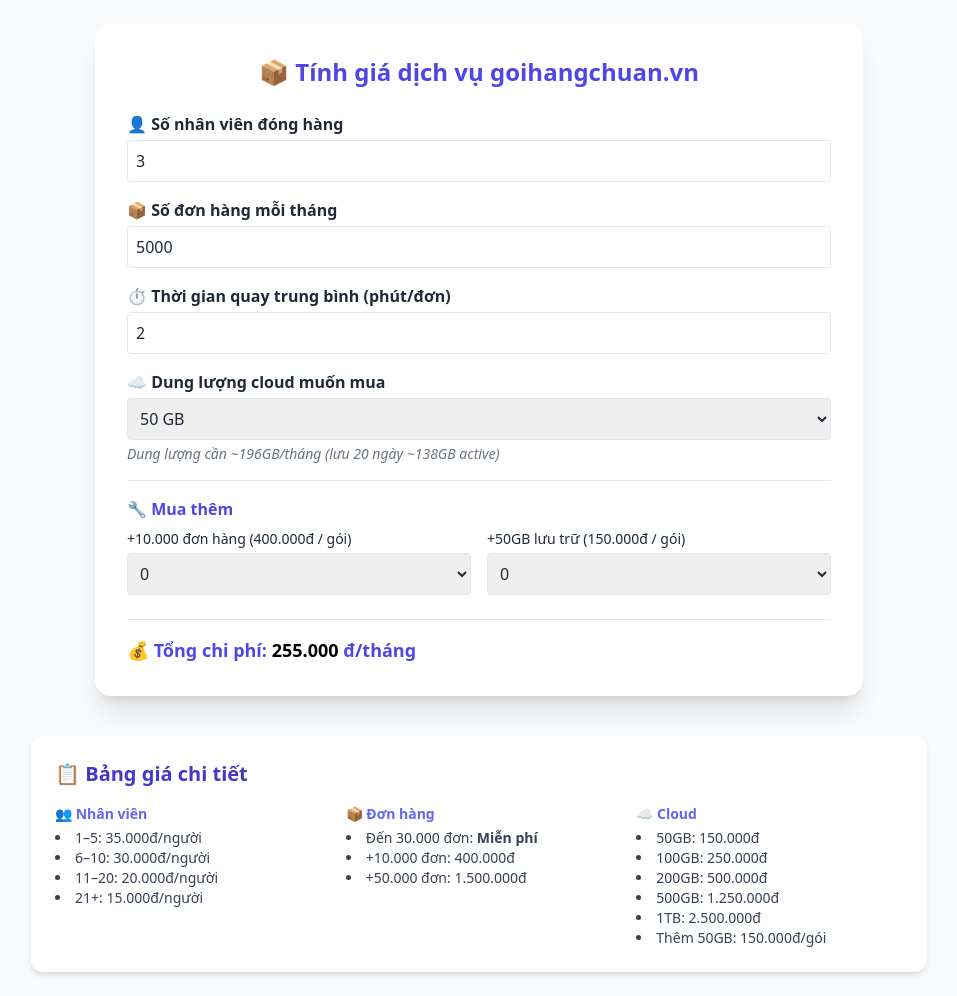
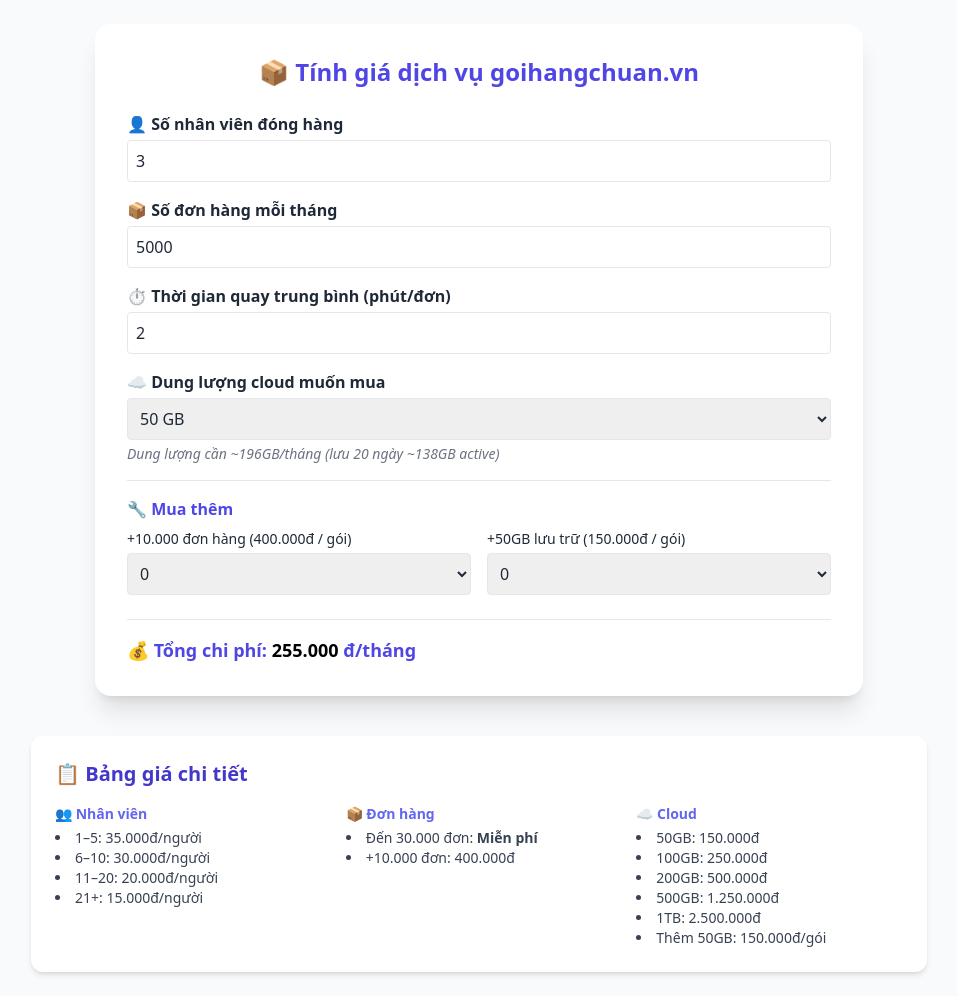
Before and after one commit to quocthinhvo/pricing, a plain HTML site: page index.html in a window 1280 px wide. Shown: the whole page, without its empty margins (161-1118 px from the left). Drawn offline with nearby package versions, Linux system fonts and the light colour scheme.

Commit message:
Update index.html

```diff
--- a/index.html
+++ b/index.html
@@ -91,7 +91,6 @@
         <ul class="list-disc list-inside">
           <li>Đến 30.000 đơn: <b>Miễn phí</b></li>
           <li>+10.000 đơn: 400.000đ</li>
-          <li>+50.000 đơn: 1.500.000đ</li>
         </ul>
       </div>
       <div>
```
